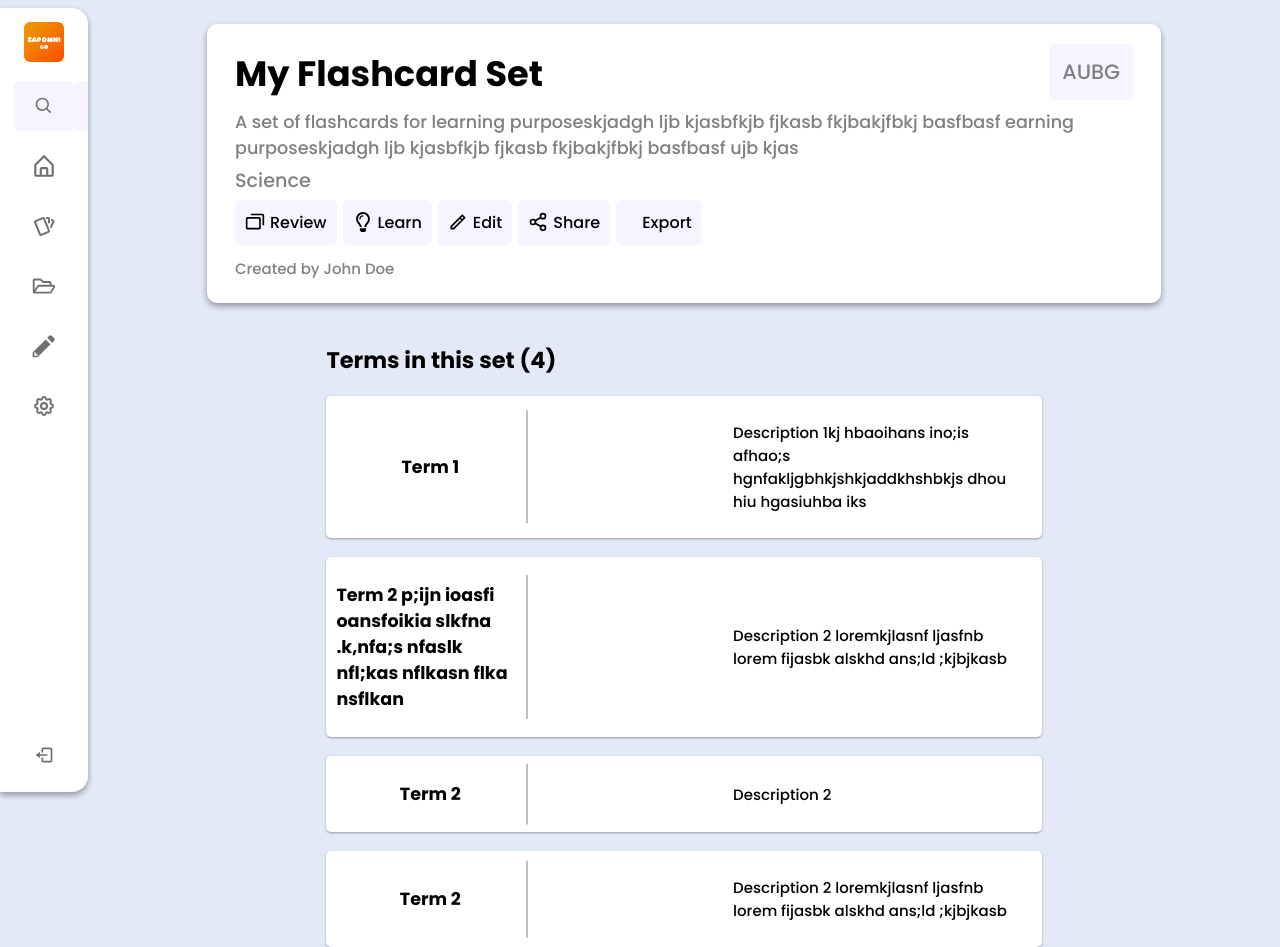
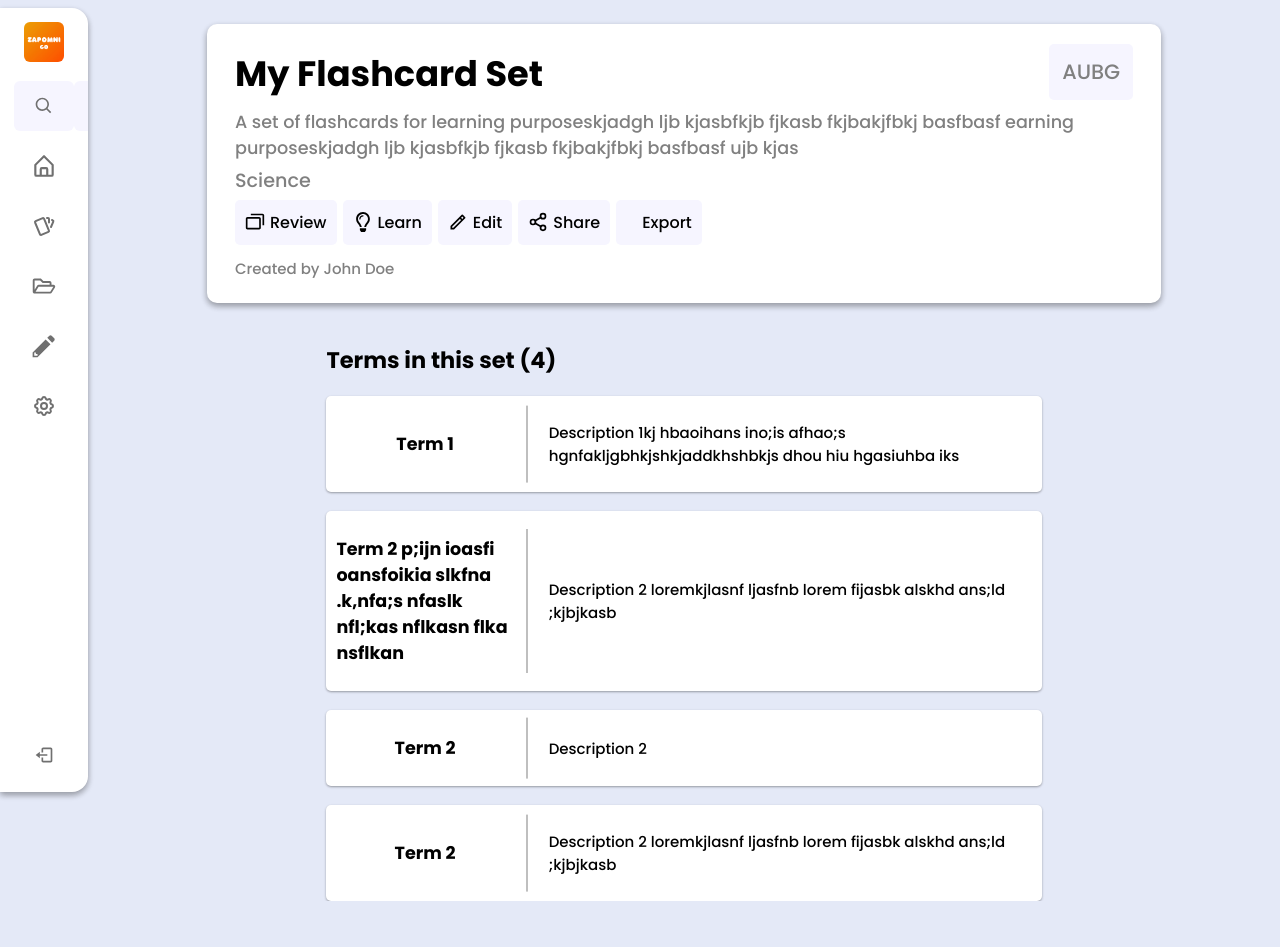
Before and after one commit to ZapomniGo/zapomnigo-client, a React (Vite) app: page /setpage in a window 1280 px wide. After the commit the page ends 901 px from the top, so only its background shows below. Built offline with nearby package versions, Linux system fonts and the light colour scheme; some icons are missing.

Commit message:
fix flashcard width

```diff
--- a/src/app-components/SetPage/_flashcard.scss
+++ b/src/app-components/SetPage/_flashcard.scss
@@ -50,11 +50,11 @@
       }
   }
 
-// #flashcard.no-image{
-//     .description{
-//       width: 72% !important;
-//     }
-// }
+#flashcard.no-image{
+    .description{
+      width: 72% !important;
+    }
+}
 
 @media only screen and (max-width: 800px){
 
```
